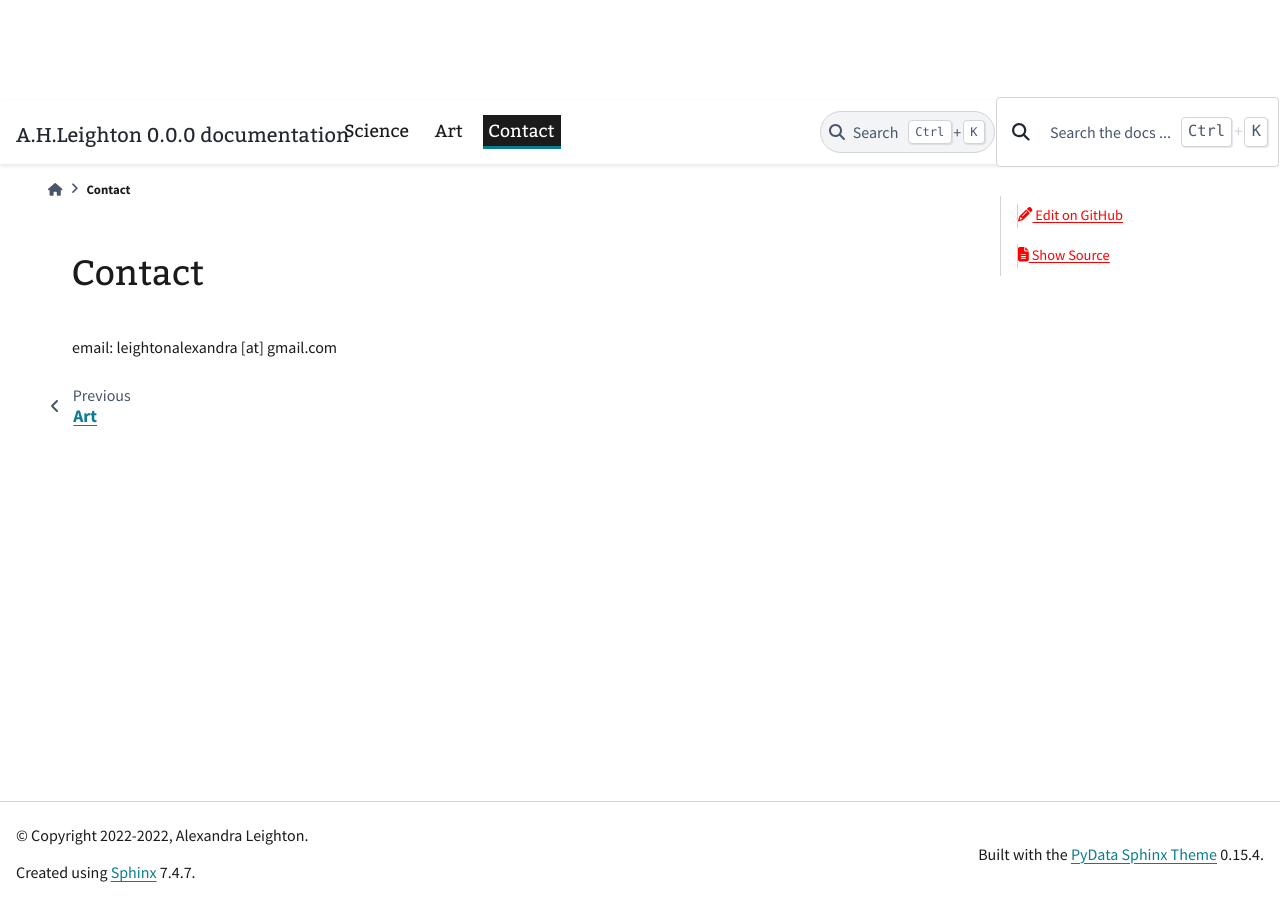
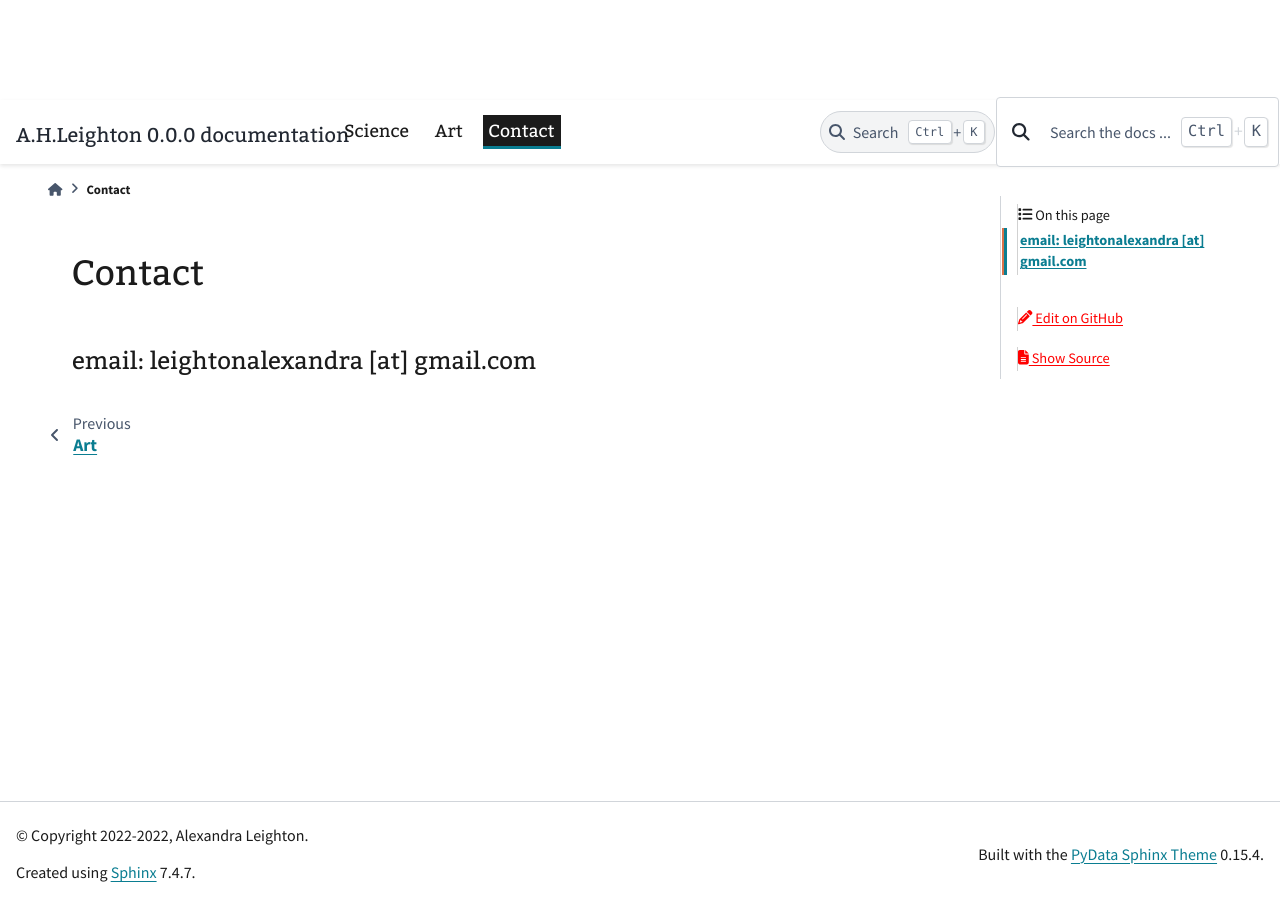
Before and after one commit to ahleighton/ahleighton, a Sphinx documentation site: the page built from source/Contact/index.rst, in a window 1280 px wide. Built offline with Sphinx 7.4.7 and the PyData theme 0.15.4, drawn with Linux system fonts in a browser that asks for light colours.

Commit message:
update nov 2022

```diff
--- a/source/Contact/index.rst
+++ b/source/Contact/index.rst
@@ -5,3 +5,4 @@ Contact
 *****************************
 
 email: leightonalexandra [at] gmail.com
+********************************************
--- a/source/Science/index.rst
+++ b/source/Science/index.rst
@@ -13,7 +13,7 @@ Science
       <div class="col-lg-4 col-md-4 col-sm-12 col-xs-12">
         <div class="card text-center intro-card">
             <img src="../_static/images/thesis.png">
-            <div class="card-body flex-fill">
+            <div class="card-body flex-fill border-light">
                 <h5 class="card-title">PhD Thesis</h5>
             </div>
             <p class = "card-text"> PhD at the Netherlands Institute for Neuroscience with Christiaan Levelt and Pieter Roelfsema
```
Also changed, not shown: source/_static/fonts/miso-bold.woff (added), source/_static/fonts/miso-light.woff (added), source/_static/fonts/miso.woff (added), 2 other files.
